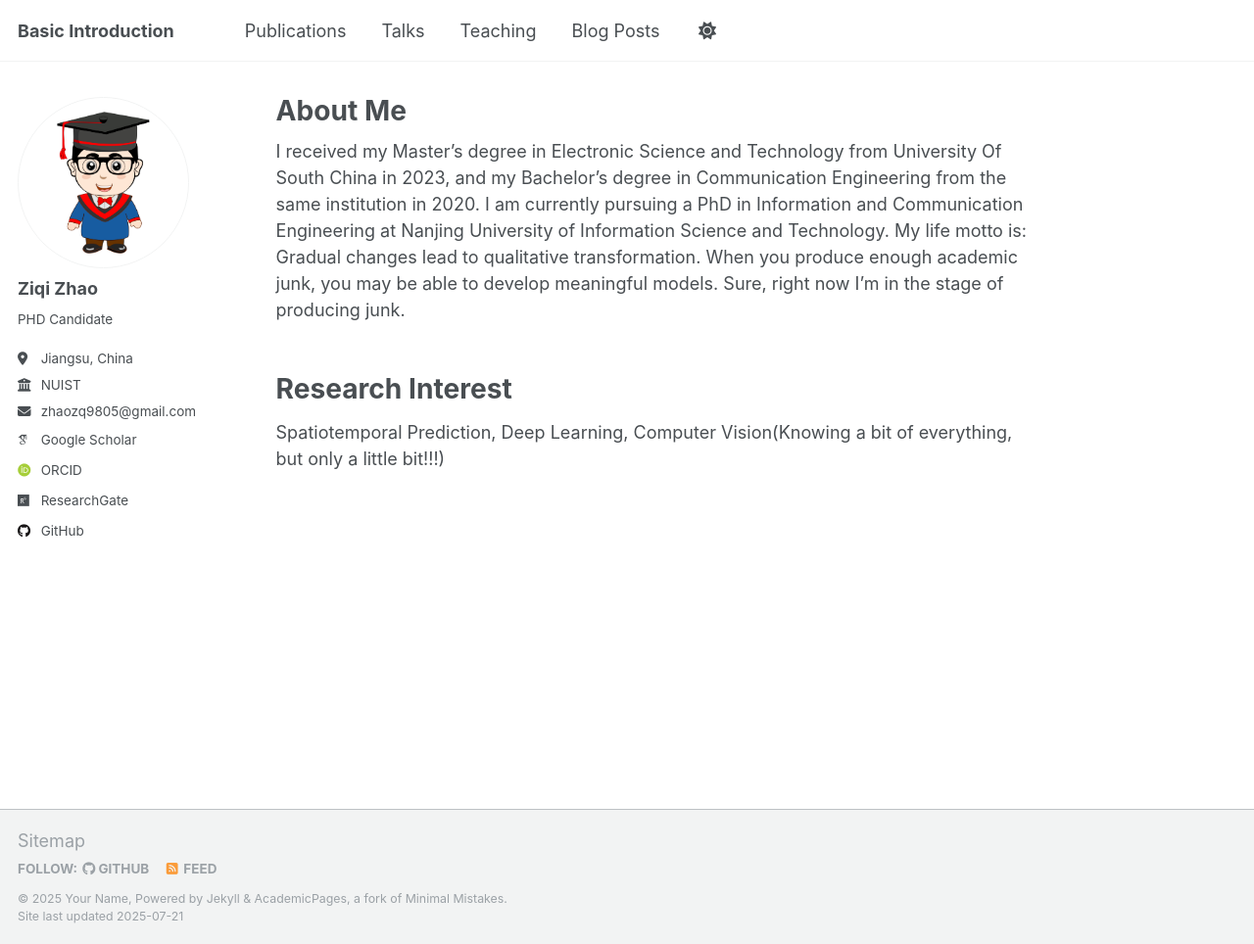
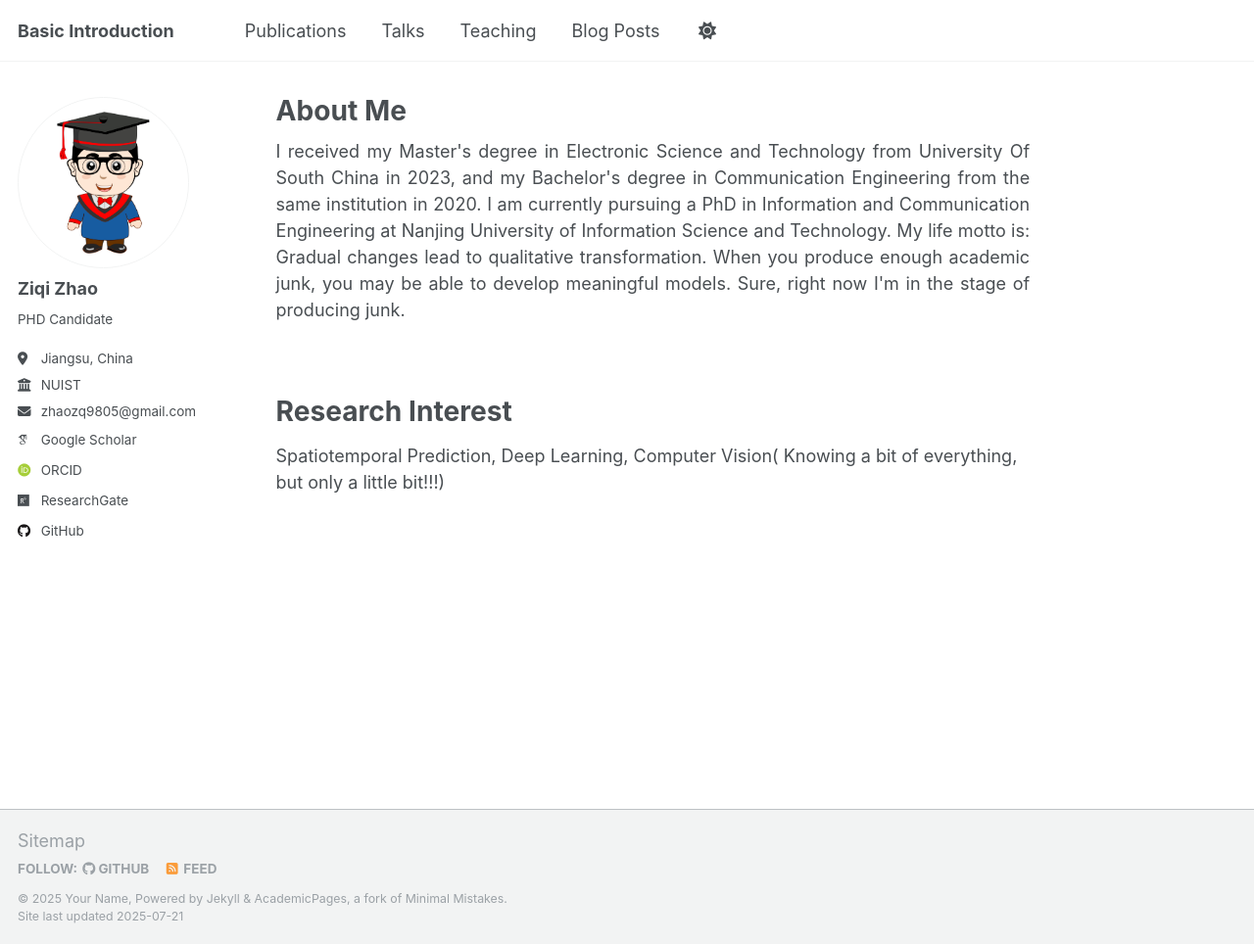
Before and after one commit to zqzhaolab/zqzhaolab.github.io, a Jekyll site: the page built from _pages/about.md, in a window 1280 px wide and 964 px high. Shown: the whole window at 98% size. Built offline with Jekyll 4.4.1, drawn with Linux system fonts in a browser that asks for light colours; some web fonts are replaced; a script that is not in the unit is left out.

Commit message:
Update about.md

```diff
--- a/_pages/about.md
+++ b/_pages/about.md
@@ -7,11 +7,12 @@ redirect_from:
   - /about.html
 header: false
 ---
-
-I received my Master's degree in Electronic Science and Technology from University Of South China in 2023, and my Bachelor's degree in Communication Engineering from the same institution in 2020. I am currently pursuing a PhD in Information and Communication Engineering at Nanjing University of Information Science and Technology. My life motto is: Gradual changes lead to qualitative transformation. When you produce enough academic junk, you may be able to develop meaningful models. Sure, right now I'm in the stage of producing junk.<br>
+<p style="text-align:justify;">
+I received my Master's degree in Electronic Science and Technology from University Of South China in 2023, and my Bachelor's degree in Communication Engineering from the same institution in 2020. I am currently pursuing a PhD in Information and Communication Engineering at Nanjing University of Information Science and Technology. My life motto is: Gradual changes lead to qualitative transformation. When you produce enough academic junk, you may be able to develop meaningful models. Sure, right now I'm in the stage of producing junk.
+</p>
   <br>
 
 Research Interest
 =====
 
-Spatiotemporal Prediction, Deep Learning, Computer Vision(Knowing a bit of everything, but only a little bit!!!)<br><br><br>
+Spatiotemporal Prediction, Deep Learning, Computer Vision( Knowing a bit of everything, but only a little bit!!!)<br><br><br>
```
